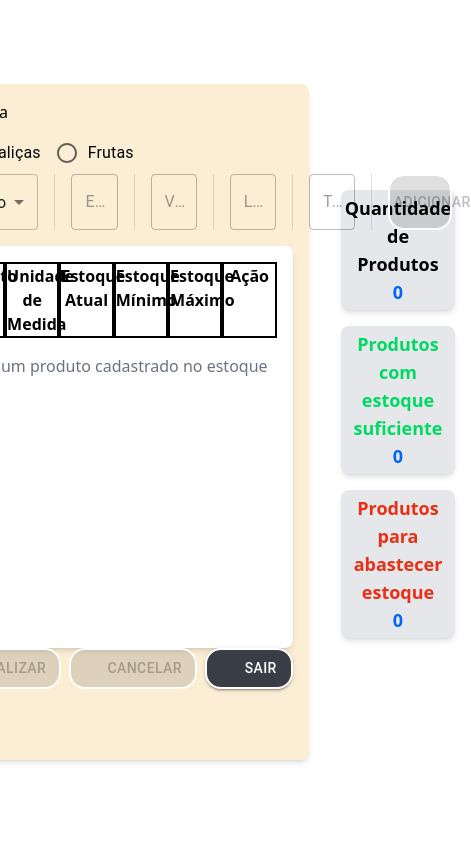
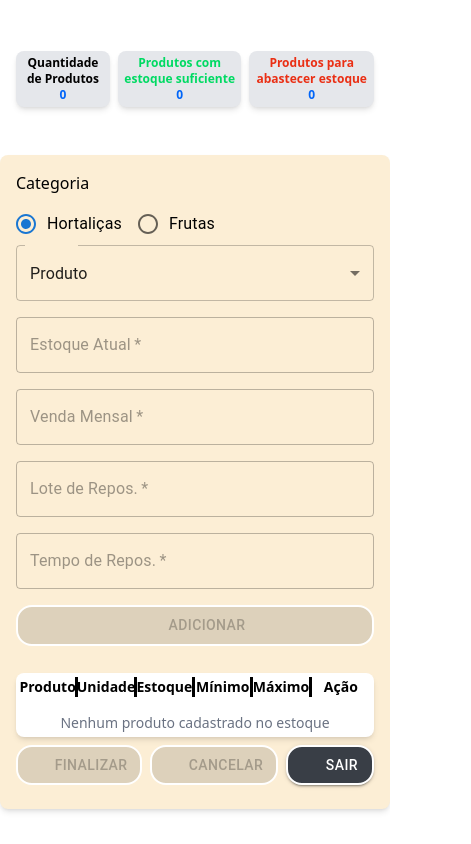
Before and after one commit to njunior93/horti_facil, a React (Vite) app: page /criar-estoque in a window 390 px wide. Shown: the whole page, 471 px wide, since content can reach past the window. Built offline with nearby package versions, Linux system fonts and the light colour scheme; some icons are missing.

Commit message:
Ajuste da tela de criacao de estoque para responsividade

```diff
--- a/src/componentes/Formulario.tsx
+++ b/src/componentes/Formulario.tsx
@@ -1,4 +1,4 @@
-import {  Box, Button, Divider, FormControl, FormControlLabel, MenuItem, Radio, RadioGroup, Select, Stack, TextField, type SelectChangeEvent } from '@mui/material';
+import {  Box, Button, Divider, FormControl, FormControlLabel, FormHelperText, MenuItem, Radio, RadioGroup, Select, Stack, TextField, type SelectChangeEvent } from '@mui/material';
 import { useContext, useEffect, useState } from 'react';
 import AddCircleIcon from '@mui/icons-material/AddCircle';
 import { AppContext } from '../context/context';
@@ -67,6 +67,11 @@ const formulario = () => {
       (produto) => produto.id === produtoSelecionado.id
     );
 
+    if (Number(estoqueAtual) < 0 || Number(vendaMensal) < 0 || Number(loteReposicao) < 0 || Number(tempoReposicao) < 0) {
+      setAlertaAddProduto(alertaMensagem('Há valores negativos.', 'warning', <ReportProblemIcon/>));
+      return;
+    }
+
     if (produtoJaExiste) {
       setAlertaAddProduto(alertaMensagem("Produto ja adicionado!", "warning", <ReportProblemIcon/>));
       return;
@@ -121,8 +126,8 @@ const formulario = () => {
           </RadioGroup>
         </Stack>
 
-        <Stack direction="row" spacing={2} divider={<Divider orientation='vertical' flexItem/>}>
-          <Select labelId="formulario-estoque-inputs-produto-label" id="formulario-estoque-inputs-produto" label="Produto" value={produtoNome} onChange={selecaoProduto} displayEmpty>
+        <Stack direction={{ xs: 'column', sm: 'row' }} spacing={{ xs: 1, sm: 2 }} divider={<Divider orientation='vertical' flexItem/>}>
+          <Select labelId="formulario-estoque-inputs-produto-label" id="formulario-estoque-inputs-produto" label="Produto" value={produtoNome} onChange={selecaoProduto} displayEmpty sx={{ width: { xs: '100%', sm: 'auto' } }}>
             <MenuItem value="" disabled>
               Produto
             </MenuItem>
@@ -132,13 +137,15 @@ const formulario = () => {
               </MenuItem>
             ))}
           </Select>
-
-          <TextField id="formulario-estoque-inputs-atual" disabled={!produtoSelecionado.id} type='number' value={estoqueAtual}  onChange={(e) => setEstoqueAtual(e.target.value)}  label="Estoque Atual" variant="outlined"/>
-          <TextField id="formulario-estoque-inputs-venda" disabled={!produtoSelecionado.id} type='number' value={vendaMensal} onChange={(e) => setVendaMensal(e.target.value)}  label="Venda Mensal" variant="outlined"/>
-          <TextField id="formulario-estoque-inputs-lote" disabled={!produtoSelecionado.id}  type='number' value={loteReposicao} onChange={(e) => setLoteReposicao(e.target.value)} label="Lote de Reposiçao" variant="outlined"/>
-          <TextField id="formulario-estoque-inputs-tempo" disabled={!produtoSelecionado.id} type='number' value= {tempoReposicao}  onChange={(e) => setTempoReposicao(e.target.value)} label="Tempo de Reposição" variant="outlined"/>
+          <TextField required id="formulario-estoque-inputs-atual" disabled={!produtoSelecionado.id} type='number' value={estoqueAtual}  onChange={(e) => setEstoqueAtual(e.target.value)}  label="Estoque Atual" variant="outlined" error={Number(estoqueAtual) < 0}/>
+          <TextField required id="formulario-estoque-inputs-venda" disabled={!produtoSelecionado.id} type='number' value={vendaMensal} onChange={(e) => setVendaMensal(e.target.value)}  label="Venda Mensal" variant="outlined" error={Number(vendaMensal) < 0}/>
+          <TextField required id="formulario-estoque-inputs-lote" disabled={!produtoSelecionado.id}  type='number' value={loteReposicao} onChange={(e) => setLoteReposicao(e.target.value)} label="Lote de Repos." variant="outlined" error={Number(loteReposicao) < 0}/>
+          <TextField required id="formulario-estoque-inputs-tempo" disabled={!produtoSelecionado.id} type='number' value= {tempoReposicao}  onChange={(e) => setTempoReposicao(e.target.value)} label="Tempo de Repos." variant="outlined" error={Number(tempoReposicao) < 0}/>
           <Button variant="contained" disabled={!produtoSelecionado.id} startIcon={<AddCircleIcon />} onClick={calcularEstoque} sx={{ backgroundColor: "#4ED7F1", border: "2px solid #fff", borderRadius: "1rem" ,color: "#fff", '&:hover': { backgroundColor: "#6FE6FC",},}}>Adicionar</Button>
         </Stack>
+        <FormHelperText>
+          {Number(estoqueAtual) < 0 || Number(vendaMensal) < 0 || Number(loteReposicao) < 0 || Number(tempoReposicao) < 0 ?<span style={{ color: 'red' }}>Os valores não podem ser negativos.</span> : "" }
+        </FormHelperText>
       </FormControl>
 
       {alertaAddProduto && <Box sx={{ position: 'fixed', top: '50%', left: '50%', transform: 'translate(-50%, -50%)', zIndex: 1301,pointerEvents: 'none' }}>{alertaAddProduto}</Box>}
--- a/src/componentes/InformaçõesEstoque.tsx
+++ b/src/componentes/InformaçõesEstoque.tsx
@@ -39,14 +39,14 @@ const InformaçõesEstoque = ({telaAtual}: Props) => {
 
 
   return (
-    <div className='informacoes-estoque w-full h-full p-4 bg-white flex flex-col justify-center items-center'>
-      <div className='text-lg text-gray-700 rounded-lg shadow-md font-bold mb-4 text-center bg-gray-200 p-1'>
+    <div className='w-full h-full p-4 bg-white flex flex-row justify-center items-center sm:flex-col text-xs sm:text-base gap-2'>
+      <div className='text-gray-700 rounded-lg shadow-md font-bold mb-4 text-center bg-gray-200 p-1'>
         <p className="text-black">Quantidade de Produtos <br/><span className="text-[#0065F8]">{contQtdEstoque}</span></p>
       </div>
-      <div className='text-lg text-gray-700 rounded-lg shadow-md font-bold mb-4 text-center bg-gray-200 p-1'>
+      <div className='text-gray-700 rounded-lg shadow-md font-bold mb-4 text-center bg-gray-200 p-1'>
         <p className="text-[#00DA63]">Produtos com estoque suficiente <br/><span className="text-[#0065F8]">{contSuficiente}</span></p>
       </div>
-      <div className='text-lg text-gray-700 rounded-lg shadow-md font-bold mb-4 text-center bg-gray-200 p-1'>
+      <div className='text-gray-700 rounded-lg shadow-md font-bold mb-4 text-center bg-gray-200 p-1'>
         <p className="text-[#EA2F14]">Produtos para abastecer estoque <br/><span className="text-[#0065F8]">{contInsuficiente}</span></p>
       </div>
     </div>
--- a/src/componentes/ListaProdutos.tsx
+++ b/src/componentes/ListaProdutos.tsx
@@ -1,8 +1,9 @@
+import React from 'react';
 import { useContext,  useState } from 'react'
 import { AppContext } from '../context/context';
 import EditIcon from '@mui/icons-material/Edit';
 import DeleteIcon from '@mui/icons-material/Delete';
-import { Box, Button,  MenuItem, Modal, Select, Stack, TextField, Typography } from '@mui/material';
+import { Box, Button, MenuItem, Modal, Select, Stack, TextField, Typography } from '@mui/material';
 import type { iProduto } from '../type/iProduto';
 import { unidadesMedida } from '../context/context';
 
@@ -15,27 +16,18 @@ function ListaProdutos() {
   const [estoqueMinimo, setEstoqueMinimo] = useState<number>(0);
   const [estoqueMaximo, setEstoqueMaximo] = useState<number>(0);
   const [estoqueAtual, setEstoqueAtual] = useState<number>(0);
-  // const {contSuficiente, setContSuficiente} = useContext(AppContext);
-  // const {contInsuficiente, setContInsuficiente} = useContext(AppContext);
-  // const {contQtdEstoque, setContQtdEstoque} = useContext(AppContext);
+  const abreviacoes: Record<string, string> = {
+  "Quilo": "Kg",
+  "Unidade": "Un",
+  "Dúzia": "Dz",
+  "Cento": "Ct",
+  "Maço": "Maç",
+  "Litro": "L",
+  "Pacote": "Pct",
+  "Saca": "Sc",
+  "Bandeja": "Bdj"
+};
 
-  // useEffect(() => {
-  //   let Suficiente = 0;
-  //   let Insuficiente = 0;
-
-  //   listaProdutoEstoque.forEach((produto) => {
-  //     if ((produto.estoque ?? 0) >= (produto.estoqueMinimo ?? 0)) {
-  //       Suficiente++;
-  //     } else {
-  //       Insuficiente++;
-  //     }
-  //   });
-
-  //   setContSuficiente(Suficiente);
-  //   setContInsuficiente(Insuficiente);
-  //   setContQtdEstoque(listaProdutoEstoque.length);
-
-  // },[contQtdEstoque, contSuficiente, contInsuficiente, listaProdutoEstoque]);
 
   const estiloModal: React.CSSProperties = {
         position: 'absolute',
@@ -114,14 +106,14 @@ function ListaProdutos() {
   }
 
   return (
-    <div className='lista-produtos-estoque w-full h-5/8 bg-white rounded-lg shadow-md p-4 mt-4 text-center overflow-auto'>
-      <div className='grid grid-cols-6 '>
-        <div className='col-span-1 font-bold border-2 border-solid'>Produto</div>
-        <div className='col-span-1 font-bold border-2 border-solid'>Unidade de Medida</div>
-        <div className='col-span-1 font-bold border-2 border-solid'>Estoque Atual</div>
-        <div className='col-span-1 font-bold border-2 border-solid'>Estoque Mínimo</div>
-        <div className='col-span-1 font-bold border-2 border-solid'>Estoque Máximo</div>
-        <div className='col-span-1 font-bold border-2 border-solid'>Ação</div>
+    <div className='w-full h-5/8 bg-white rounded-lg shadow-md p-1 mt-4 text-center overflow-auto text-sm sm:text-base sm:p-4'>
+      <div className='grid grid-cols-6 divide-x-3 divide-dashed'>
+        <div className='col-span-1 font-bold flex items-center justify-center sm:border-2 border-solid'>Produto</div>
+        <div className='col-span-1 font-bold flex items-center justify-center sm:border-2 border-solid'>Unidade</div>
+        <div className='col-span-1 font-bold flex items-center justify-center sm:border-2 border-solid'>Estoque</div>
+        <div className='col-span-1 font-bold flex items-center justify-center sm:border-2 border-solid'>Mínimo</div>
+        <div className='col-span-1 font-bold flex items-center justify-center sm:border-2 border-solid'>Máximo</div>
+        <div className='col-span-1 font-bold flex items-center justify-center sm:border-2 border-solid'>Ação</div>
       </div>
 
       {listaProdutoEstoque.length === 0 && (
@@ -129,7 +121,7 @@ function ListaProdutos() {
       )}
 
       {listaProdutoEstoque.map((p) => (
-        <div key={p.id} className={`grid grid-cols-6 gap-x-px mt-0 border-b-2 border-gray-200 pb-3 text-center ${
+        <div key={p.id} className={`flex justify-center items-center grid grid-cols-6 gap-x-px mt-0 border-b-2 border-gray-200 pb-3 text-center ${
           (p.estoqueSuficiente === false) ?  'bg-[#EA2F14] text-white' : 'bg-[#00DA63]'
         } `}>
           <div className='col-span-1 flex justify-center items-center h-9'>{p.nome}</div>
@@ -137,28 +129,52 @@ function ListaProdutos() {
               <Select
                 id="demo-simple-select"
                 value={p.uniMedida}
-                renderValue={(selected) => {
-                  if (!selected || selected.length === 0) {
-                    return <em>Selecione</em>;
-                  }
+                IconComponent={() => null}
+                renderValue={(selected) => (
+                  <Box
+                    sx={{
+                      width: '100%',
+                      display: 'flex',
+                      alignItems: 'center',
+                      justifyContent: 'center',
+                      height: '100%',
+                      fontStyle: !selected ? 'italic' : 'normal',
+                      color: !selected ? '#aaa' : 'inherit',
+                    }}
+                  >
+                    {selected ? abreviacoes[selected] || selected : 'Selecione'}
 
-                   return selected;
-                  }}
+                  </Box>
+                )}
                   sx={{
-                      backgroundColor: "white",
+                        fontSize: {
+                      xs: "0.75rem",
+                      sm: "1rem",
+                    },
+                    backgroundColor: "white",
+                    height: "100%",
+                    width: "100%",
+                    padding: 0,
+                    borderRadius: 0,
+                    fontStyle: p.uniMedida ? "normal" : "italic",
+                    textAlign: "center",
+                    "& .MuiSelect-select": {
+                      display: "flex",
+                      alignItems: "center",
+                      justifyContent: "center",
+                      padding: 0,
+                      textAlign: "center",
                       height: "100%",
                       width: "100%",
-                      padding: "0 8px",
-                      fontStyle: p.uniMedida ? "normal" : "italic",
-                      borderRadius: 0,
-                }}
+                      marginLeft: 1,
+                    },
+                  }}
                 onChange={(e) => selecionandoUnidade(p, e.target.value)}
+                labelId="tipo-unidade"
+                label="Selecione"
                 displayEmpty
 
               >
-                <MenuItem value="" disabled>
-                  Selecione
-                </MenuItem>
                 {unidadesMedida.map((uniMedida, index) => (
                   <MenuItem key={index} value={uniMedida}>{uniMedida}</MenuItem>
                 ))}
@@ -167,9 +183,9 @@ function ListaProdutos() {
           <div className='col-span-1 flex justify-center items-center h-9 '>{p.estoque}</div>
           <div className='col-span-1 flex justify-center items-center h-9'>{p.estoqueMinimo}</div>
           <div className='col-span-1 flex justify-center items-center h-9'>{p.estoqueMaximo}</div>
-          <div className='col-span-1 flex justify-center items-center h-9 gap-x-2'>
-            <Button onClick={() => abrirModalEditar(p)}  variant="contained" color="primary" size='small'  startIcon={<EditIcon />}></Button>
-            <Button onClick={() => deletarProduto(p)}  variant="contained" color="error" size='small' startIcon={<DeleteIcon />}></Button>
+          <div className='col-span-1 flex justify-center items-center h-9 p-1 gap-x-1'>
+            <Button sx={{minWidth: { xs: '25px', sm: '64px' }, display: 'flex', alignItems: 'center',justifyContent: 'center'}} onClick={() => abrirModalEditar(p)}  variant="contained" color="primary" size='small' ><EditIcon fontSize="small" /></Button>
+            <Button sx={{minWidth: { xs: '25px', sm: '64px' }, display: 'flex', alignItems: 'center',justifyContent: 'center'}} onClick={() => deletarProduto(p)}  variant="contained" color="error" size='small'><DeleteIcon fontSize="small" /></Button>
           </div>
         </div>
       ))}
--- a/src/paginas/CriarEstoque.tsx
+++ b/src/paginas/CriarEstoque.tsx
@@ -9,8 +9,8 @@ function CriarEstoque() {
   return (
     <>
 
-      <div className="flex justify-center flex-row  items-center h-screen w-screen gap-4">
-        <div className="w-full h-4/5 p-4 rounded-lg shadow-md bg-[#FCEED5] basis-[80vw]">
+      <div className="flex flex-col-reverse justify-center items-center h-screen w-screen gap-4 sm:flex-row">
+        <div className="flex flex-col w-full h-4/5 p-4 rounded-lg shadow-md bg-[#FCEED5] basis-[80vw] gap-2 sm:gap-1">
           <Formulario />
           <ListaProdutos />
           <BotoesFinalizarCancelarEstoque/>
--- a/src/utils/alertaMensagem.tsx
+++ b/src/utils/alertaMensagem.tsx
@@ -6,7 +6,7 @@ const alertaMensagem = (mensagem: string, tipo: "success" | "error" | "warning",
       <Alert
           icon={icone}
           severity={tipo}
-          sx={{ fontSize: '1.2rem', alignItems: 'center' }}
+          sx={{ fontSize: { xs: '0.9rem', sm: '1.2rem' } }}
         >
         <span style={{ fontSize: '1.2rem' }}>
           {mensagem}
```
Also changed, not shown: src/paginas/PaginalInicial.tsx (+8 -5 lines).
